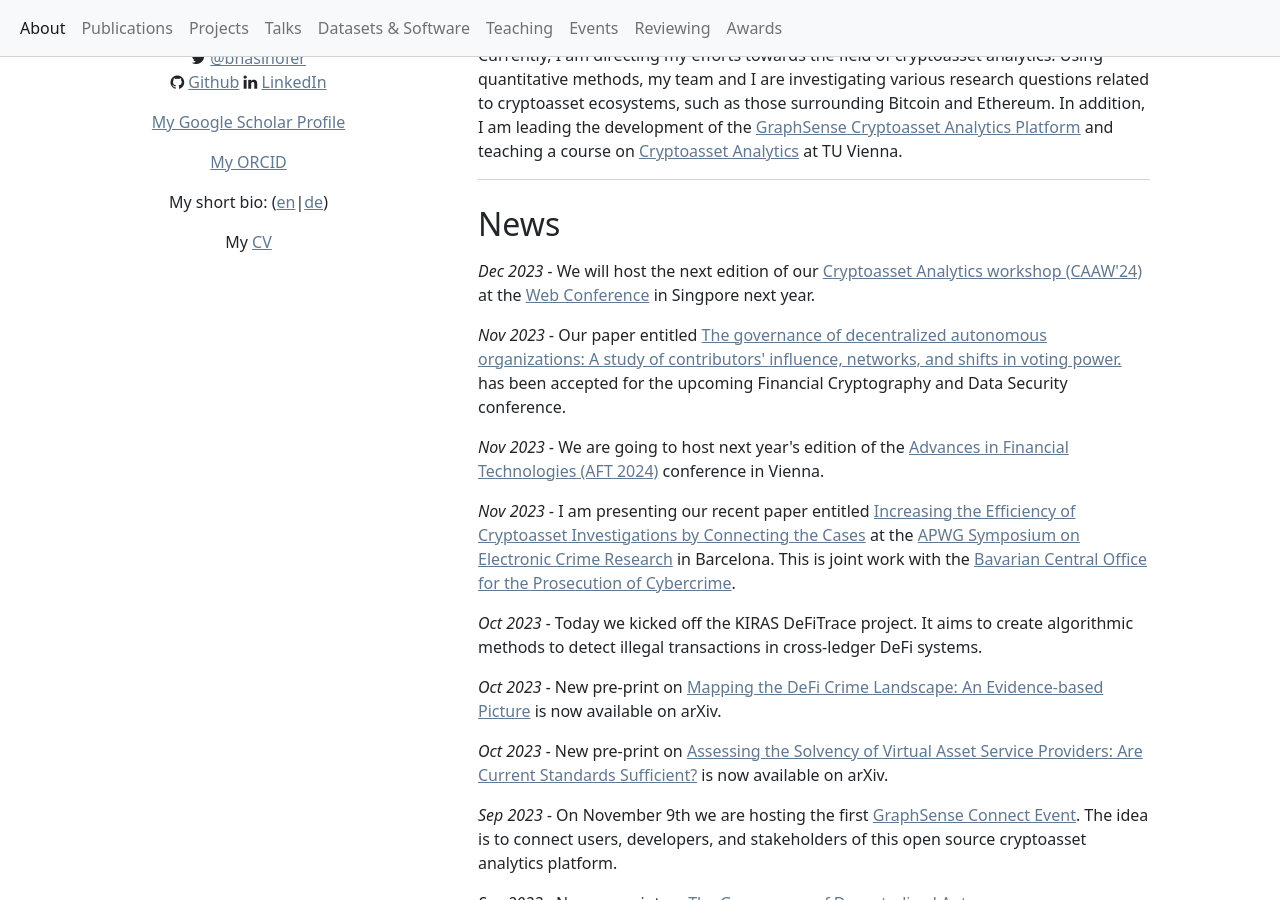
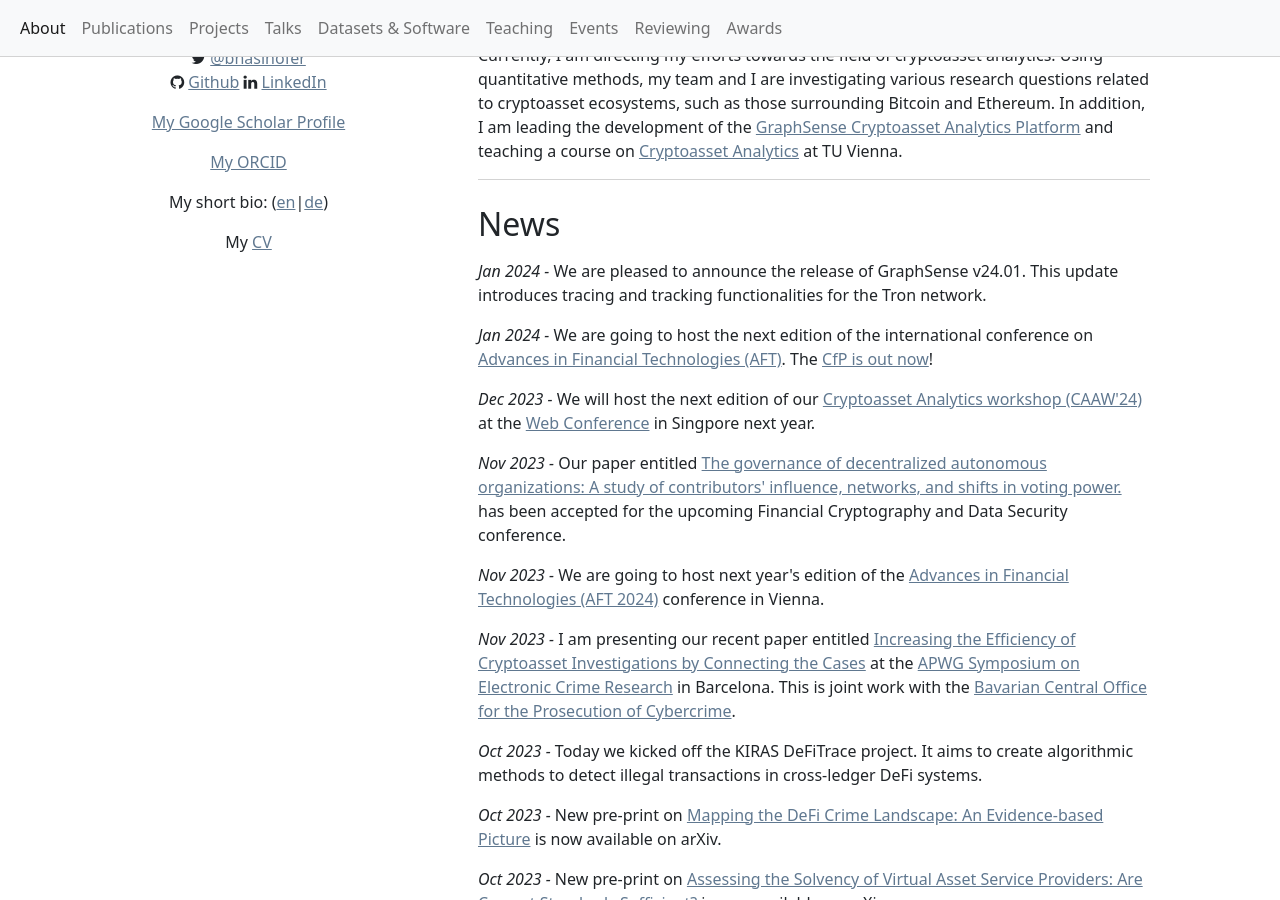
Before and after one commit to behas/behas.github.com, a Jekyll site: the page built from index.html, in a window 1280 px wide and 900 px high, scrolled down 422 px. Built offline with Jekyll 4.4.1, drawn with Linux system fonts in a browser that asks for light colours; a style sheet for code colours, icons or effects is not loaded.

Commit message:
updated news

```diff
--- a/_data/news.yml
+++ b/_data/news.yml
@@ -1,3 +1,15 @@
+- date: 2024-01-23
+  news: |
+    We are pleased to announce the release of GraphSense v24.01. This update
+    introduces tracing and tracking functionalities for the Tron network.
+
+- date: 2024-01-29
+  news: |
+    We are going to host the next edition of the
+    international conference on
+    <a href="https://aftconf.github.io/aft24/index.html" target="_blank">Advances in Financial Technologies (AFT)</a>.
+    The <a href="https://aftconf.github.io/aft24/index.html" target="_blank">CfP is out now</a>!
+
 - date: 2023-12-04
   news: |
     We will host the next edition of our
--- a/_data/projects.yml
+++ b/_data/projects.yml
@@ -1,4 +1,5 @@
 - acronym: "DeFiTrace"
+  uri: "https://defitrace.info/"
   start_date: "2023-10-01"
   end_date: "2025-09-30"
   funding_source: "FFG KIRAS"
@@ -8,6 +9,7 @@
     detect illegal transactions in cross-ledger DeFi systems.
 
 - acronym: "AMALFI"
+  uri: "https://amalfi-project.info/"
   start_date: "2023-03-01"
   end_date: "2025-08-31"
   funding_source: "FFG - Bridge"
--- a/_data/publications.yml
+++ b/_data/publications.yml
@@ -159,7 +159,7 @@ references:
     given: Andrea
   - family: Sala
     given: Massimiliano
-  id: "Kitzler:2023a"
+  id: "Kitzler:2023b"
   isbn: 978-3-031-32415-4
   issued: 2023
   page: 272-279
```
